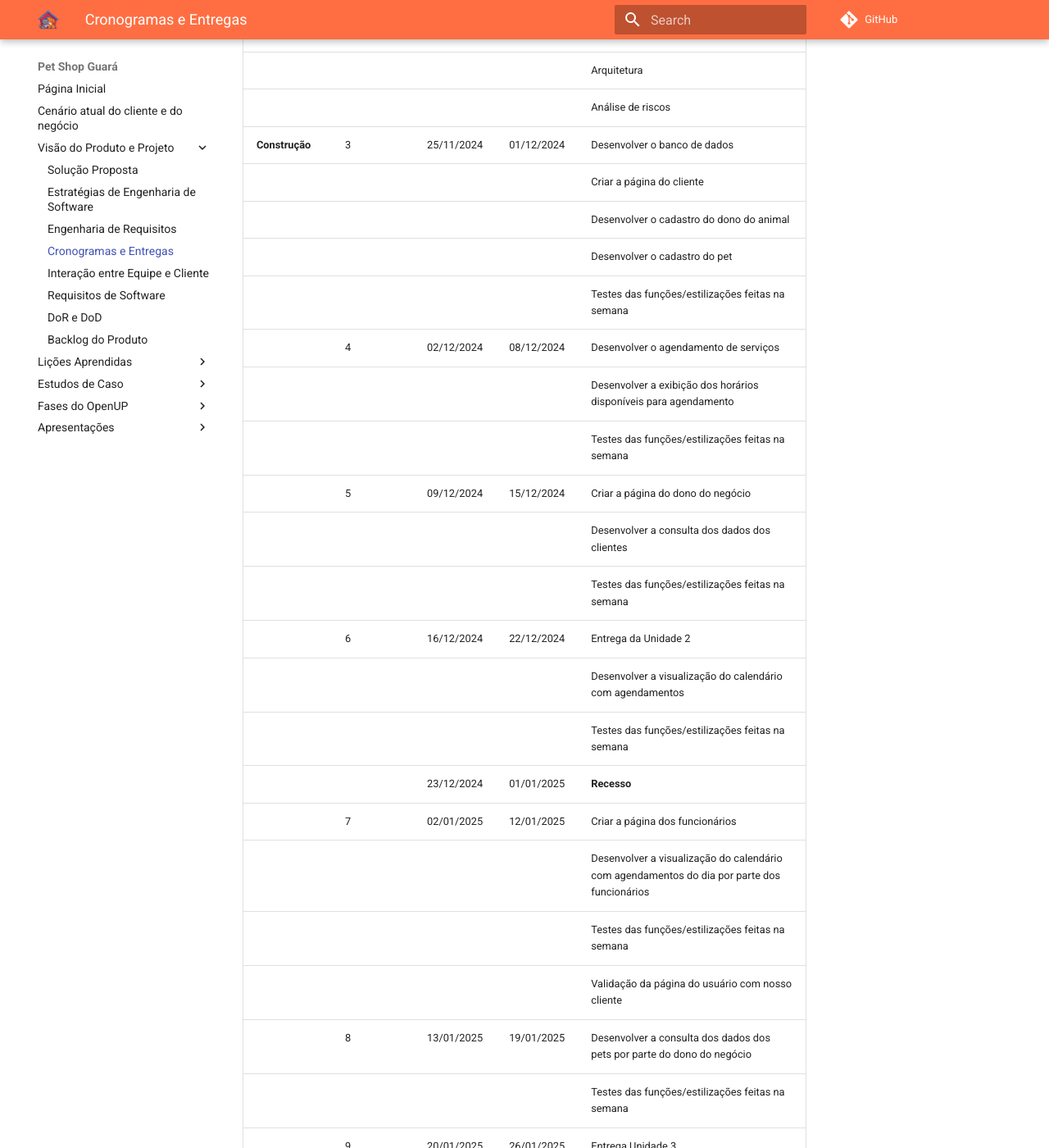
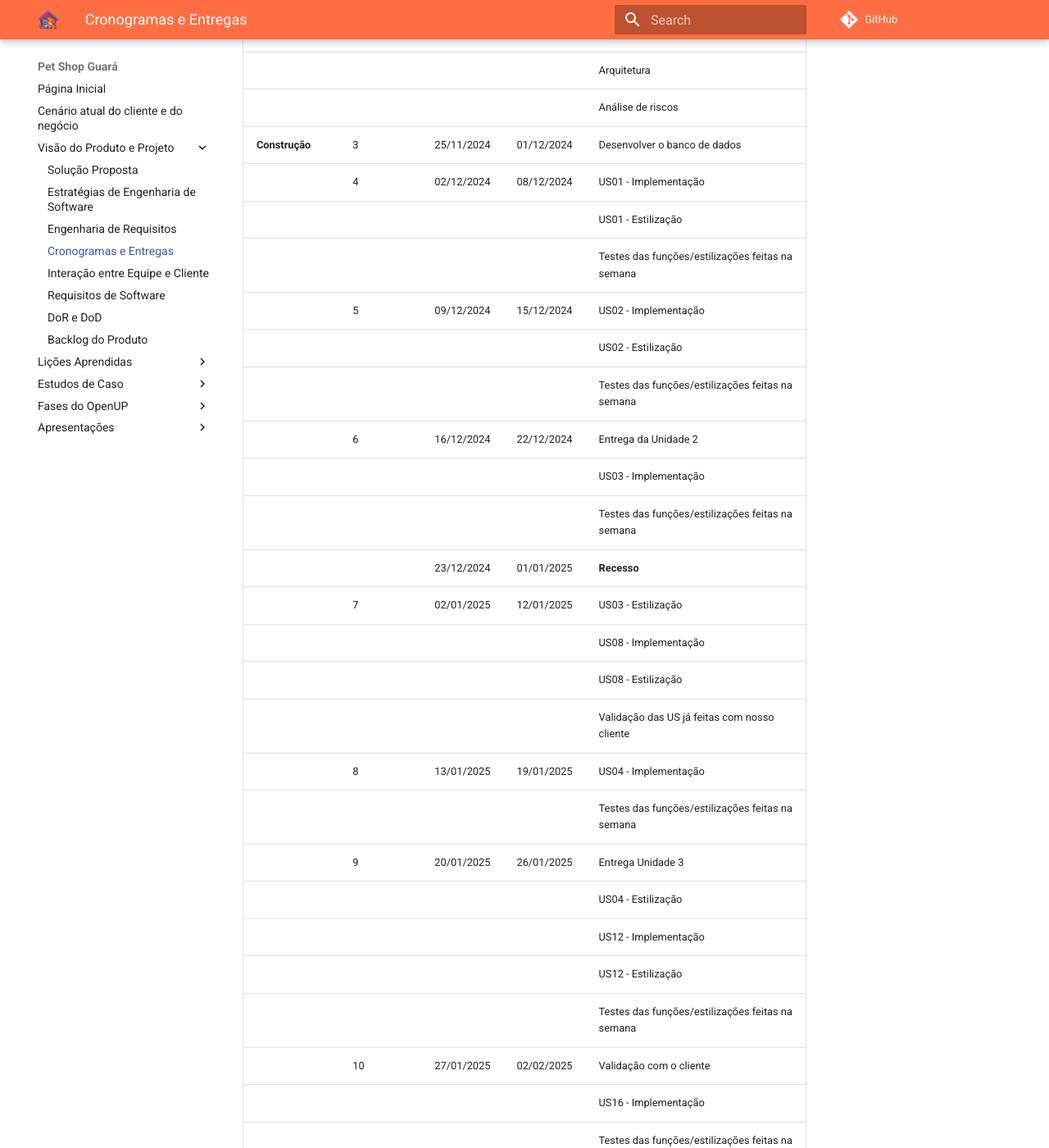
Before and after one commit to mdsreq-fga-unb/2024.2-T03-PetShopGuara, an MkDocs documentation site: the page built from docs/VisãoProduto/Cronograma.md, in a window 1280 px wide and 1400 px high, scrolled down 876 px. Shown: the whole window at 82% size. Built offline with MkDocs 1.6.1 and Material for MkDocs 9.7.7, drawn with Linux system fonts in a browser that asks for light colours; comment, search, counter and statistics services are not loaded; some of the changed text lies outside the part shown.

Commit message:
alterando cronograma

```diff
--- a/docs/VisãoProduto/Cronograma.md
+++ b/docs/VisãoProduto/Cronograma.md
@@ -19,43 +19,38 @@
 |                     |        |               |               | Protótipo no Figma                                                                          |
 |                     |        |               |               | Arquitetura                                                                                 |
 |                     |        |               |               | Análise de riscos                                                                           |
-| **Construção**          | 3      | 25/11/2024    | 01/12/2024    | Desenvolver o banco de dados                                                                |
-|                     |        |               |               | Criar a página do cliente                                      |
-|                     |        |               |               | Desenvolver o cadastro do dono do animal                                      |
-|                     |        |               |               | Desenvolver o cadastro do pet                                      |
-|                     |        |               |               | Testes das funções/estilizações feitas na semana                                            |
-|           | 4      | 02/12/2024    | 08/12/2024    | Desenvolver o agendamento de serviços         |
-|                     |        |               |               | Desenvolver a exibição dos horários disponíveis para agendamento                             |
-|                     |        |               |               | Testes das funções/estilizações feitas na semana                                            |
-|           | 5      | 09/12/2024    | 15/12/2024    | Criar a página do dono do negócio                                                           |
-|                     |        |               |               | Desenvolver a consulta dos dados dos clientes                                   |
+| **Construção**          | 3      | 25/11/2024    | 01/12/2024    | Desenvolver o banco de dados
+|           | 4      | 02/12/2024    | 08/12/2024    | US01 - Implementação         |
+|                     |        |               |               | US01 - Estilização                              |
+|                     |        |               |               | Testes das funções/estilizações feitas na semana                               | | Criar a página do dono do negócio                                                           |
+|           | 5      | 09/12/2024    | 15/12/2024    | US02 - Implementação                                                            |
+|                     |        |               |               |US02 - Estilização                                   |
 |                     |        |               |               | Testes das funções/estilizações feitas na semana                                            |
 |           | 6      | 16/12/2024    | 22/12/2024    | Entrega da Unidade 2                                                                        |
-|                     |        |               |               | Desenvolver a visualização do calendário com agendamentos                                            |
+|                     |        |               |               |  US03 - Implementação                                            |
 |                     |        |               |               | Testes das funções/estilizações feitas na semana                                            |
 |                     |        | 23/12/2024    | 01/01/2025    | **Recesso**                                                                                  |
-|           | 7      | 02/01/2025    | 12/01/2025    | Criar a página dos funcionários                                                      |
-|                     |        |               |               | Desenvolver a visualização do calendário com agendamentos do dia por parte dos funcionários                                                |
-|                     |        |               |               | Testes das funções/estilizações feitas na semana                                            |
-|                     |        |               |               | Validação da página do usuário com nosso cliente                                           |
-|           | 8      | 13/01/2025    | 19/01/2025    | Desenvolver a consulta dos dados dos pets por parte do dono do negócio                                                            |
+|           | 7      | 02/01/2025    | 12/01/2025    | US03 - Estilização                                                      |
+|                     |        |               |               | US08 - Implementação                                                |
+|                     |        |               |               | US08 - Estilização                                            |
+|                     |        |               |               | Validação das US já feitas com nosso cliente                                           |
+|           | 8      | 13/01/2025    | 19/01/2025    | US04 - Implementação                                                            |
 |                     |        |               |               | Testes das funções/estilizações feitas na semana                                            |
 |           | 9      | 20/01/2025    | 26/01/2025    | Entrega Unidade 3                           |
-|                     |        |               |               | Desenvolver a função de alterar os preços dos serviços                                                                    |
-|                     |        |               |               | Desenvolver a função de configurar as datas do calendário                                                           |
-|                     |        |               |               | Desenvolver o cancelamento de agendamentos por parte do cliente                                                                    |
-|                     |        |               |               | Desenvolver a consulta dos dados dos pets por parte dos funcionários                                                                    |
+|                     |        |               |               | US04 - Estilização                                                                    |
+|                     |        |               |               | US12 - Implementação                                                            |
+|                     |        |               |               | US12 - Estilização                                                                    |
+|                     |        |                                                 |               | Testes das funções/estilizações feitas na semana                                           |
+|           | 10     | 27/01/2025    | 02/02/2025    | Validação com o cliente                     |        |               |
+|                     |        |               |               | US16 - Implementação     |
 |                     |        |               |               | Testes das funções/estilizações feitas na semana                                           |
-|           | 10     | 27/01/2025    | 02/02/2025    | Fazer a hospedagem                                                                         |
-|                     |        |               |               | Validação com o cliente                                                                    |
-|                     |        |               |               | Desenvolver a consulta dos lucros do pet shop                                                                   |
-|                     |        |               |               | Desenvolver a consulta das despesas do pet shop                                                                    |
+| **Transição**           | 11     | 03/02/2025    | 09/02/2025    | US16 - Estilização                                                     |
 |                     |        |               |               | Testes das funções/estilizações feitas na semana                                           |
-| **Transição**           | 11     | 03/02/2025    | 09/02/2025    | Fazer as mudanças pedidas pelo cliente                                                     |
-|                     |        |               |               | Testes das funções/estilizações feitas na semana                                           |
-|            | 12     | 10/02/2025    | 12/02/2025    | Walkthrough com o cliente                                                                  |
-|                     |        |               |               | Encerramento do projeto                                                                    |
-|                     |        |               |               | Entrega da Unidade 4                                                                       |
+|            | 12     | 10/02/2025    | 12/02/2025    | Fazer Hospedagem                                                                  |
+|                     |        |               |               | Walkthrough com o cliente                                                                    |
+|                     |        |               |               | Encerramento do Projeto                                                                                                                           |
+|                     |        |               |               | Entrega da Unidade 4                                           |
+
 
 
 
```
